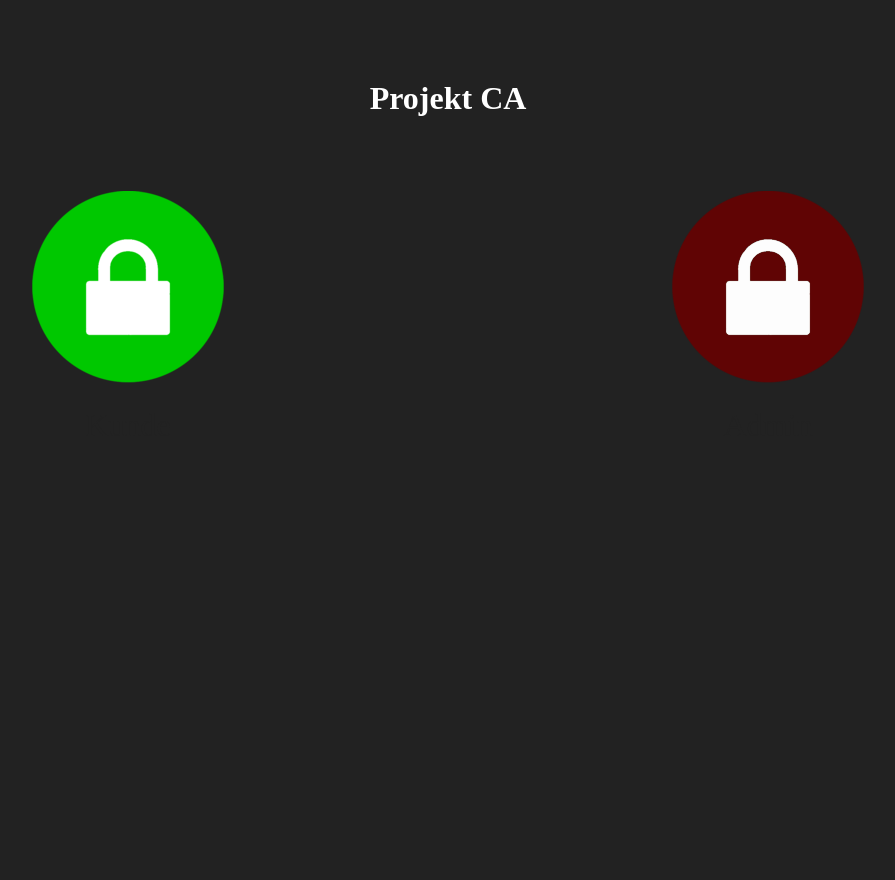
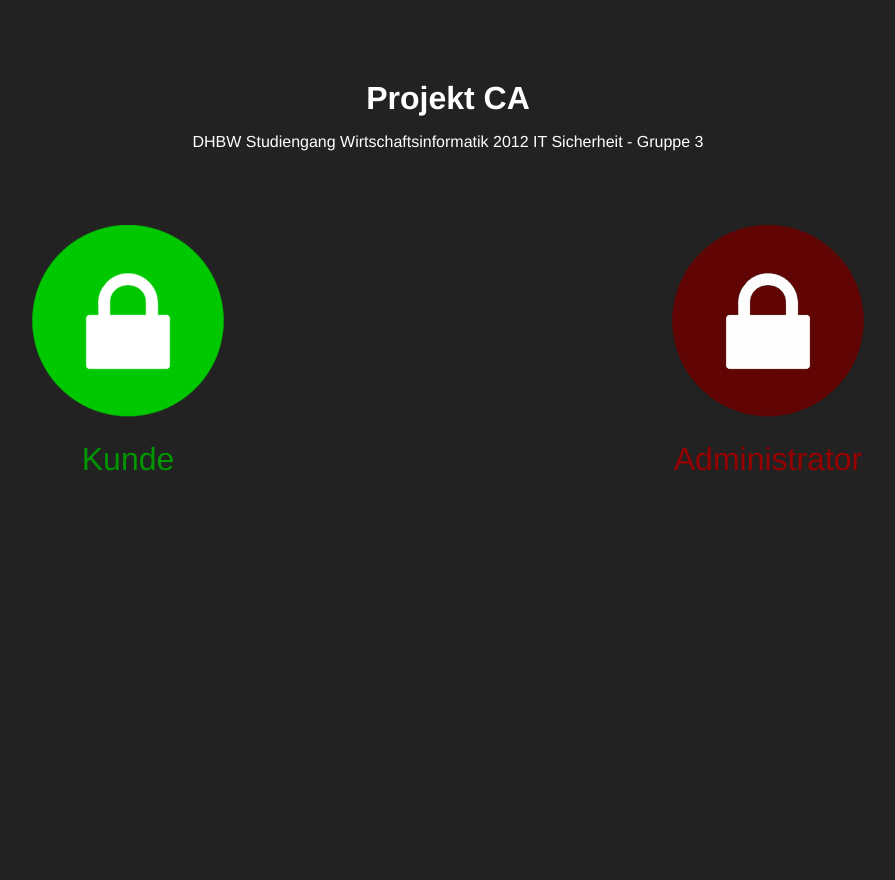
Before and after one commit to chriseichele/DHBW-Projekt-CA, a PHP site: page / in a window 1280 px wide. Shown: the whole page, without its empty margins (192-1087 px from the left). Run offline with PHP 8.4, Linux system fonts and the light colour scheme.

Commit message:
Startseite

```diff
--- a/index.php
+++ b/index.php
@@ -9,12 +9,18 @@
 			margin: 0;
 			width: 100%;
 			height: 100%;
+			font-family: "Helvetica Neue",Helvetica,Arial,sans-serif;
 		}
 		h1 {
 			text-align: center;
 			margin-top: 2.5em;
-			margin-bottom: 2em;
+			margin-bottom: 0.2em;
 			color: #fff;
+		}
+		h1 + p {
+			margin-bottom: 4em;
+			color: white;
+			text-align: center;
 		}
 		div {
 			width:50%;
@@ -24,13 +30,16 @@
 		a {
 			text-decoration: none;
 			border: none;
-			color: #222;
 		}
-		a.kunde:hover {
+		a.kunde {
 			color: #009600;
 		}
+		a.admin {
+			color: #960000;
+		}
+		a.kunde:hover,
 		a.admin:hover {
-			color: #960000;
+			color: white;
 		}
 		span {
 			display: block;
@@ -51,6 +60,7 @@
 	</head>
 	<body>
 		<h1>Projekt CA</h1>
+		<p>DHBW Studiengang Wirtschaftsinformatik 2012 IT Sicherheit - Gruppe 3</p>
 		<div>
 			<a href="./frontend/" class="kunde">
 				<span><img src="./frontend/icons/android-icon-192x192.png"></span>
@@ -60,7 +70,7 @@
 		<div>
 			<a href="./admin/" class="admin">
 				<span><img src="./admin/icons/android-icon-192x192.png"></span>
-				<span class="h">Admin</span>
+				<span class="h">Administrator</span>
 			</a>
 		</div>
 	</body>
```
